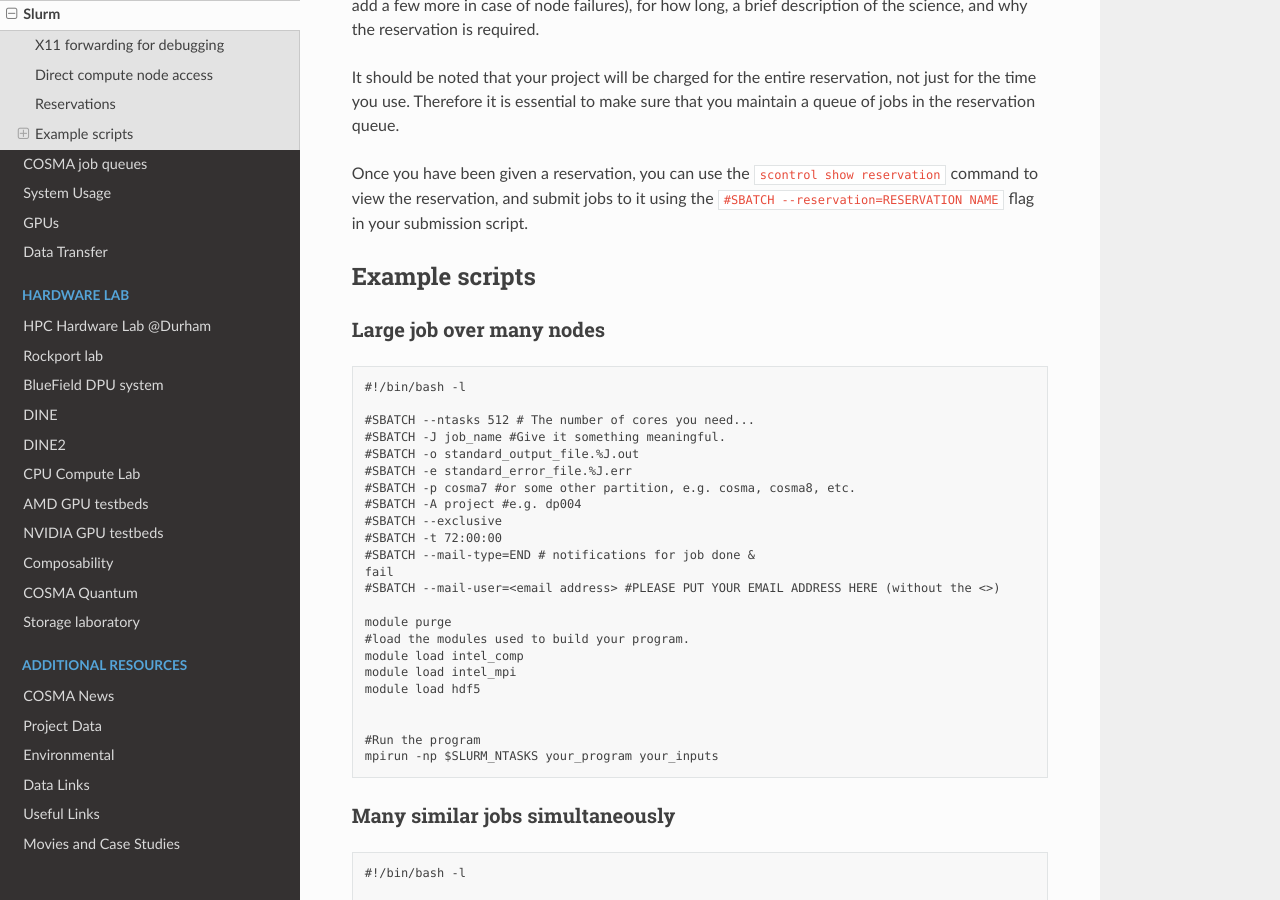
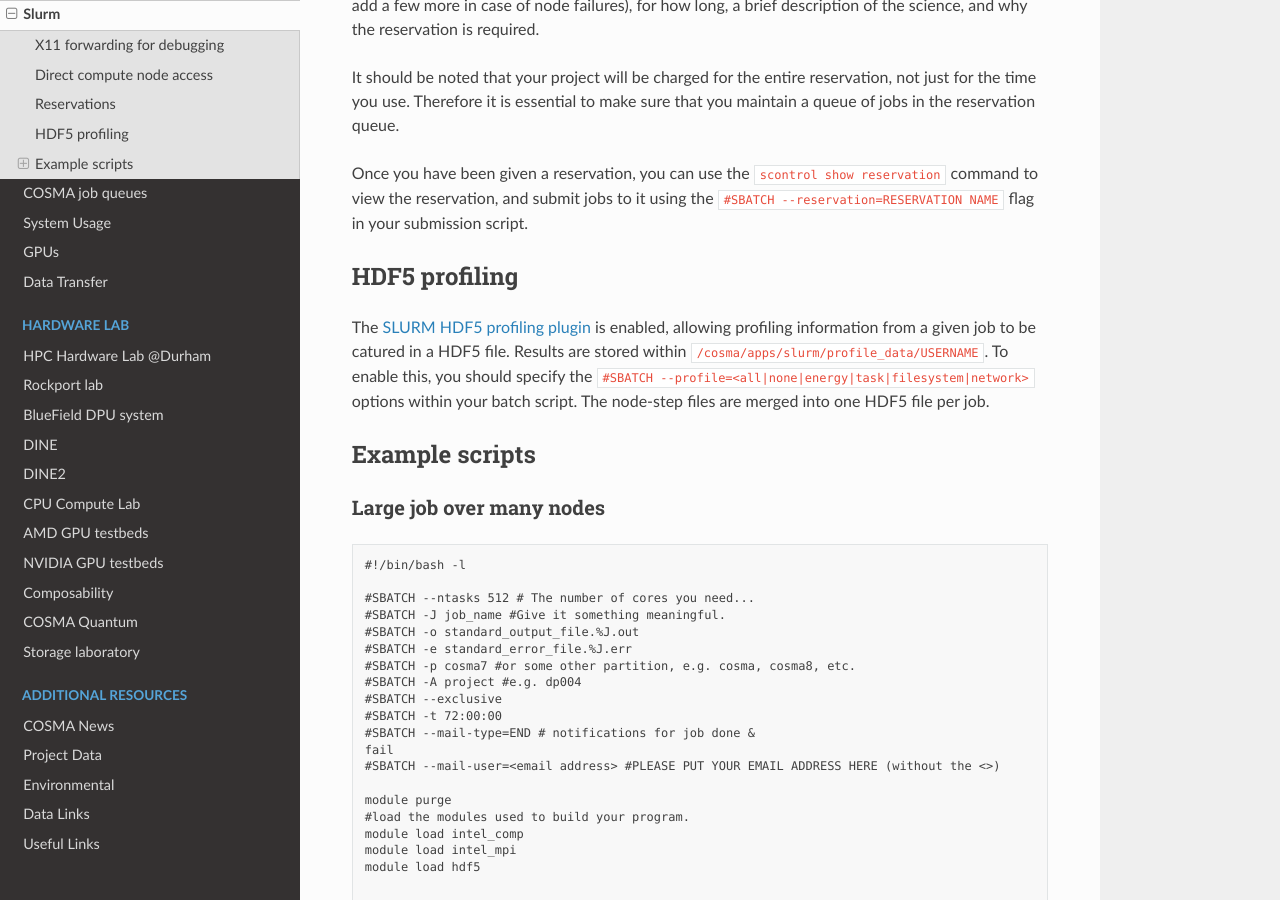
Before and after one commit to agb32/cosmadoc, a Sphinx documentation site: the page built from docs/source/slurm.md, in a window 1280 px wide and 900 px high, scrolled down 1692 px. Built offline with Sphinx 7.4.7 and the Read the Docs theme 3.1.0, drawn with Linux system fonts in a browser that asks for light colours.

Commit message:
added hdf5 profile info

```diff
--- a/docs/source/slurm.md
+++ b/docs/source/slurm.md
@@ -54,6 +54,10 @@ A reservation request needs to be authorised by the Service Management Board, an
 It should be noted that your project will be charged for the entire reservation, not just for the time you use.  Therefore it is essential to make sure that you maintain a queue of jobs in the reservation queue.
 
 Once you have been given a reservation, you can use the `scontrol show reservation` command to view the reservation, and submit jobs to it using the `#SBATCH --reservation=RESERVATION NAME` flag in your submission script.
+
+## HDF5 profiling
+
+The [SLURM HDF5 profiling plugin](https://slurm.schedmd.com/hdf5_profile_user_guide.html) is enabled, allowing profiling information from a given job to be catured in a HDF5 file.  Results are stored within `/cosma/apps/slurm/profile_data/USERNAME`.  To enable this, you should specify the `#SBATCH --profile=<all|none|energy|task|filesystem|network>` options within your batch script.  The node-step files are merged into one HDF5 file per job.
 
 ## Example scripts
 
```
